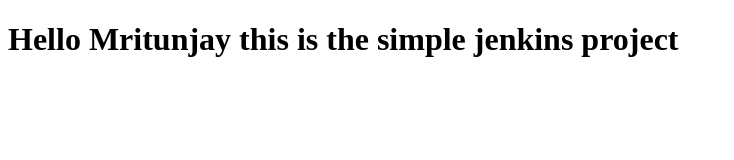
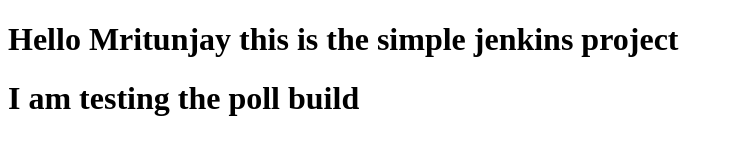
Before and after one commit to anujmritunjay/demojenkins, a plain HTML site: page index.html in a window 1280 px wide. Shown: the whole page, without its empty margins (0-734 px from the left). Drawn offline with Linux system fonts and the light colour scheme.

Commit message:
Update index.html

```diff
--- a/index.html
+++ b/index.html
@@ -5,5 +5,6 @@
 </head>
 <body>
     <h1>Hello Mritunjay this is the simple jenkins project</h1>
+    <h1>I am testing the poll build</h1>
 </body>
 </html>
```
